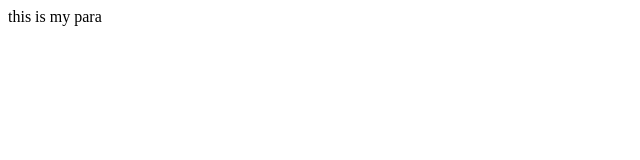
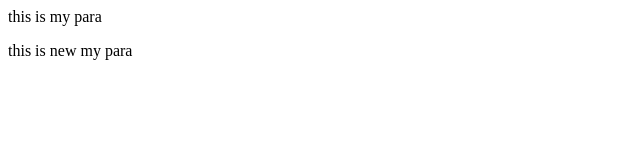
Before and after one commit to Interview-prep-yogesh/localRepo, a plain HTML site: page index.html in a window 1280 px wide. Shown: the whole page, without its empty margins (0-640 px from the left). Drawn offline with Linux system fonts and the light colour scheme.

Commit message:
new para added

```diff
--- a/index.html
+++ b/index.html
@@ -1 +1,2 @@
 <p>this is my para</p>
+<p>this is new my para</p>
```
